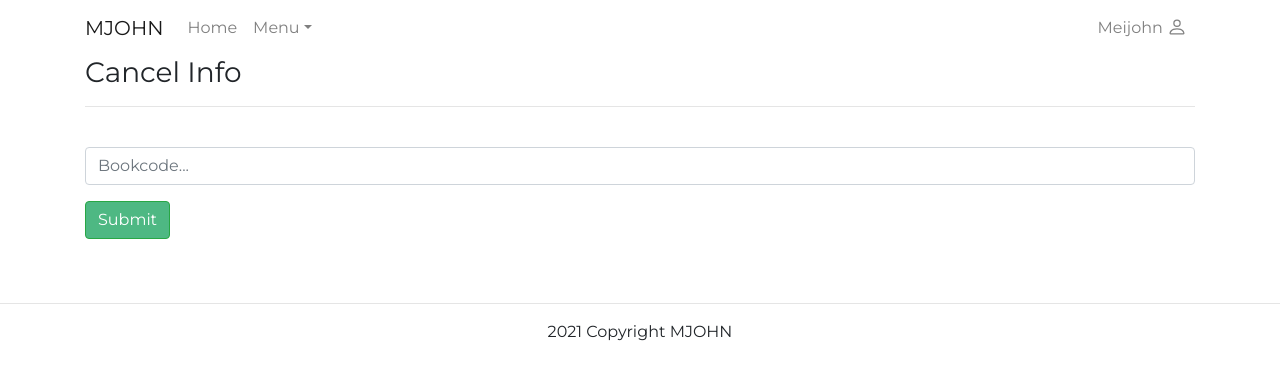
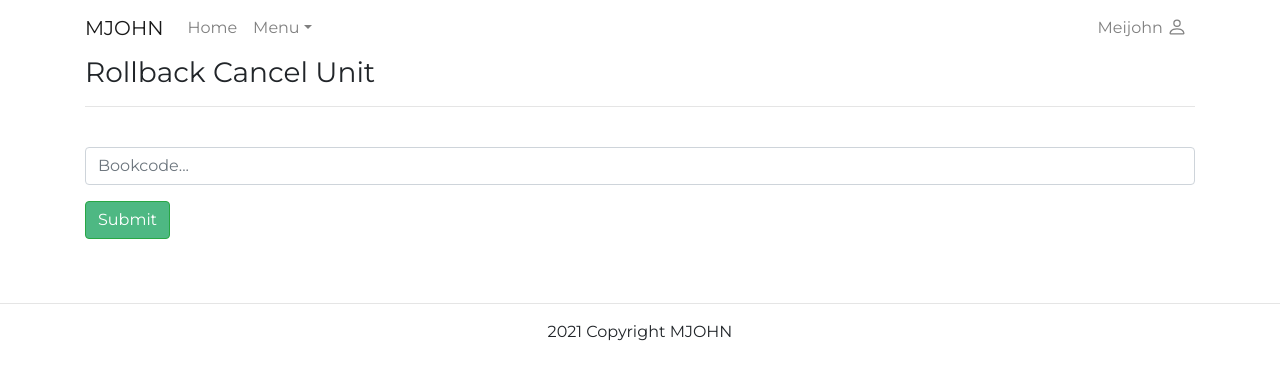
Before and after one commit to meij0hn/simple-vue, a Vue app: page /cancel in a window 1280 px wide. Shown: the top 380 px of the page. Built offline with nearby package versions, Linux system fonts and the light colour scheme; what vue-sweetalert2, vue-toast-notification would draw is missing.

Commit message:
20211012_2203

```diff
--- a/src/views/BookingInfo.vue
+++ b/src/views/BookingInfo.vue
@@ -2,7 +2,7 @@
     <div class="bookinginfo">
         <Navbar />
         <div class="container">
-            <h3>Rollback Cancel Unit</h3>
+            <h3>Booking Info</h3>
             <hr />
             <div class="row mt-2">
                 <div class="col">
--- a/src/views/Cancel.vue
+++ b/src/views/Cancel.vue
@@ -2,7 +2,7 @@
     <div class="cancel">
         <Navbar />
         <div class="container">
-            <h3>Cancel Info</h3>
+            <h3>Rollback Cancel Unit</h3>
             <hr />
             <div class="row mt-2">
                 <div class="col">
```
Also changed, not shown: 5 other files (tests, documents, lock files or other folders).
